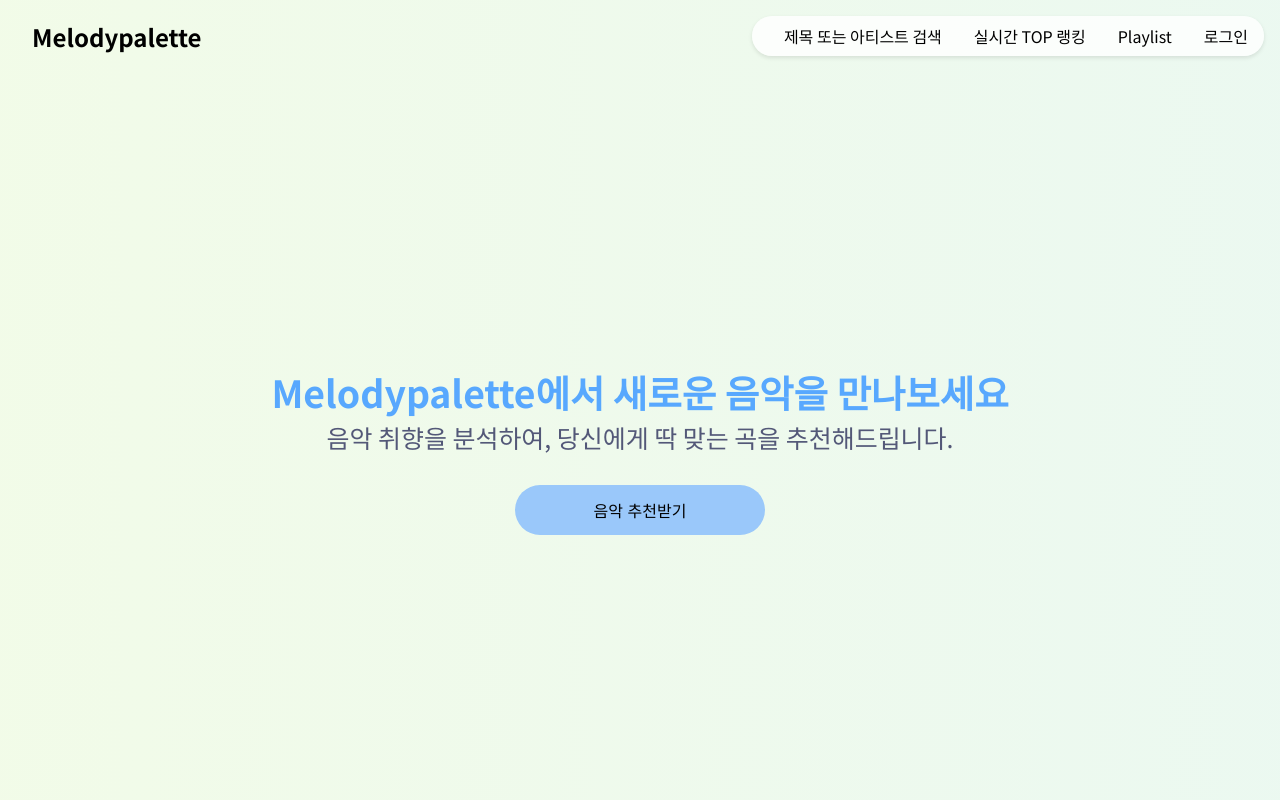
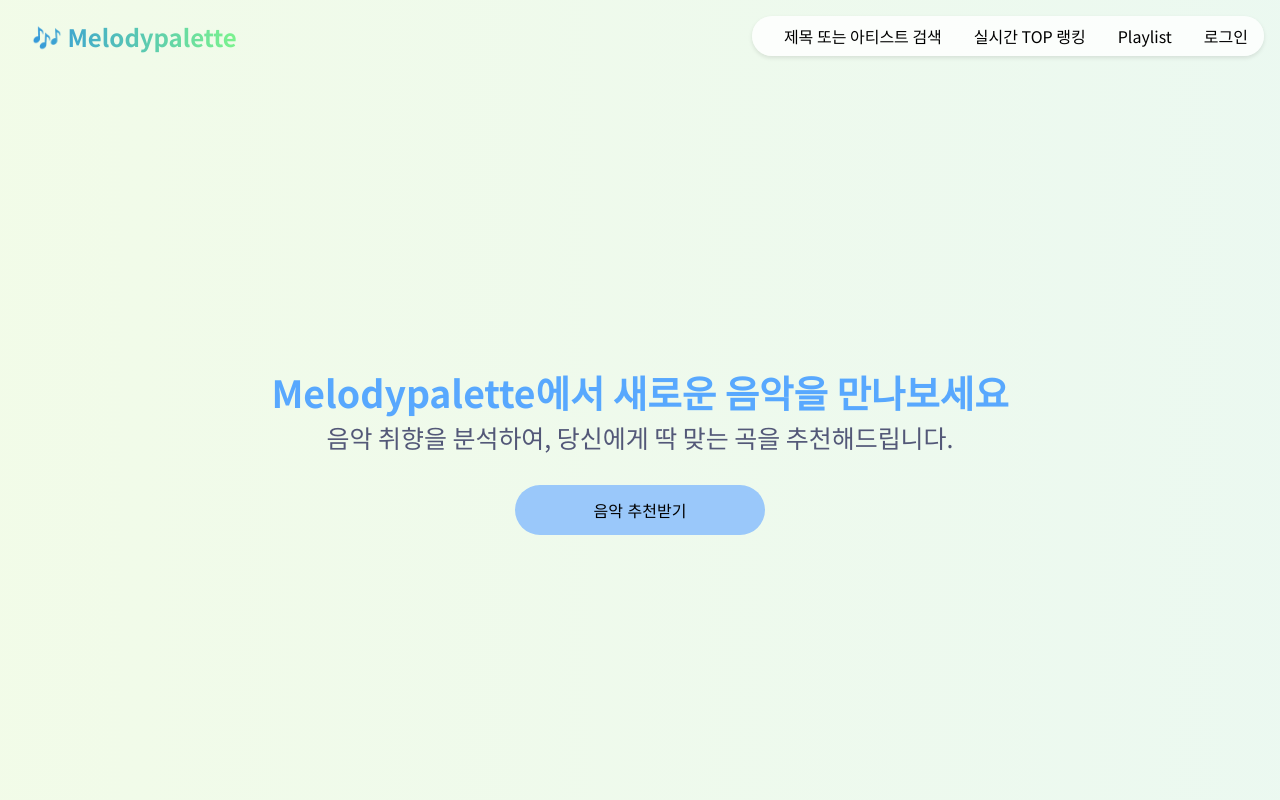
Before and after one commit to joonyoungchoi0801/melodypalette, a React (Create React App) app in the folder client/: page / in a window 1280 px wide. Shown: the top 800 px of the page. Built offline with nearby package versions, Linux system fonts and the light colour scheme; no server answers.

Commit message:
design: Navbar css 변경

```diff
--- a/client/src/components/Navbar/Navbar.css
+++ b/client/src/components/Navbar/Navbar.css
@@ -1,4 +1,3 @@
-/* Navbar 기본 스타일 */
 .navbar {
   position: fixed;
   top: 0;
@@ -19,11 +18,10 @@
 
 /* 스크롤된 후의 Navbar 스타일 */
 .navbar.scrolled {
-  background-color: rgba(0, 0, 0, 0.8); /* 배경색을 어둡게 변경 */
-  backdrop-filter: blur(10px); /* 배경 흐림 효과 */
+  background-color: #e1f4fe;
+  backdrop-filter: blur(10px);
 }
 
-/* Navbar container 스타일 */
 .navbar-container {
   display: flex;
   justify-content: space-between;
@@ -31,15 +29,16 @@
   align-items: center;
 }
 
-/* 로고 스타일 */
 .logo {
-  color: black;
   font-size: 1.5rem;
   margin-left: 1rem;
   cursor: pointer;
+  background: linear-gradient(to right, #3498db, #7bf38d);
+  -webkit-background-clip: text;
+  color: transparent;
 }
 
-/* Navbar 박스 스타일 */
+
 .navbar-box {
   background-color: rgba(255, 255, 255, 0.8);
   box-shadow: 0 2px 4px rgba(0, 0, 0, 0.1);
--- a/client/src/components/Navbar/Navbar.js
+++ b/client/src/components/Navbar/Navbar.js
@@ -54,7 +54,7 @@ function Navbar() {
   return (
     <header className={`navbar ${isScrolled ? 'scrolled' : 'transparent'}`}>
       <div className="navbar-container">
-        <h3 className="logo" onClick={handleLogoClick}>Melodypalette</h3>
+        <h3 className="logo" onClick={handleLogoClick}>🎶 Melodypalette</h3>
         <nav className="navbar-box">
           <ul>
             <li><a href="#search-section">제목 또는 아티스트 검색</a></li>
```
